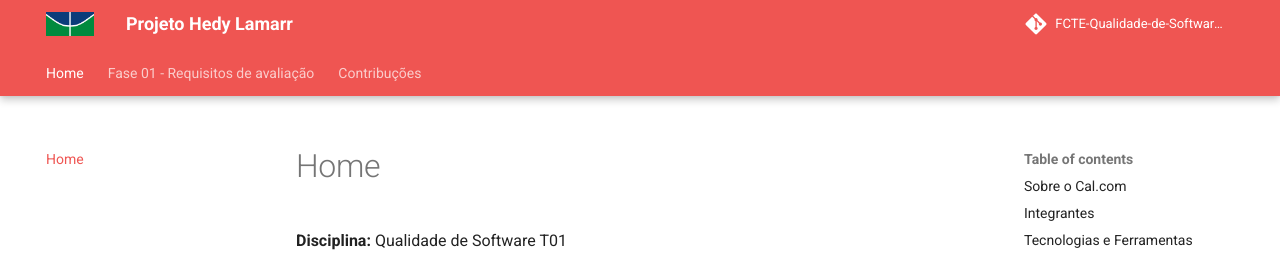
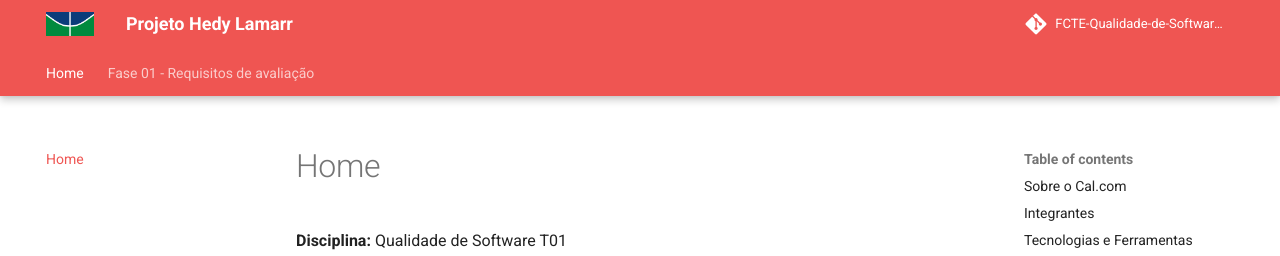
Before and after one commit to FCTE-Qualidade-de-Software-1/2025-2_T01_HEDDY-LAMAR, an MkDocs documentation site: the page built from docs/index.md, in a window 1280 px wide. Shown: the top 256 px of the page. Built offline with MkDocs 1.6.1 and Material for MkDocs 9.7.7, drawn with Linux system fonts in a browser that asks for light colours; comment, search, counter and statistics services are not loaded.

Commit message:
retirando a tabela de contribuição do pages

```diff
--- a/mkdocs.yml
+++ b/mkdocs.yml
@@ -29,7 +29,6 @@ theme:
 nav:
   - Home: index.md
   - "Fase 01 - Requisitos de avaliação": fase_1/01_proposito.md
-  - "Contribuções": contribuicao/fase_1.md
 
 plugins:
   - minify
```
